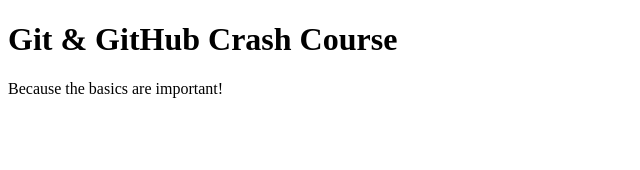
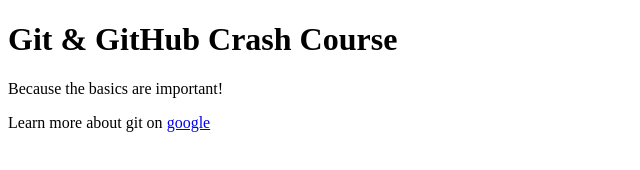
Before and after one commit to IvanSesar/StartingProject, a plain HTML site: page index.html in a window 1280 px wide. Shown: the whole page, without its empty margins (0-640 px from the left). Drawn offline with Linux system fonts and the light colour scheme.

Commit message:
added link to google

```diff
--- a/index.html
+++ b/index.html
@@ -9,5 +9,6 @@
   <body>
     <h1>Git & GitHub Crash Course</h1>
     <p>Because the basics are important!</p>
+    <p>Learn more about git on <a href="www.google.com">google</a></p>
   </body>
 </html>
```
